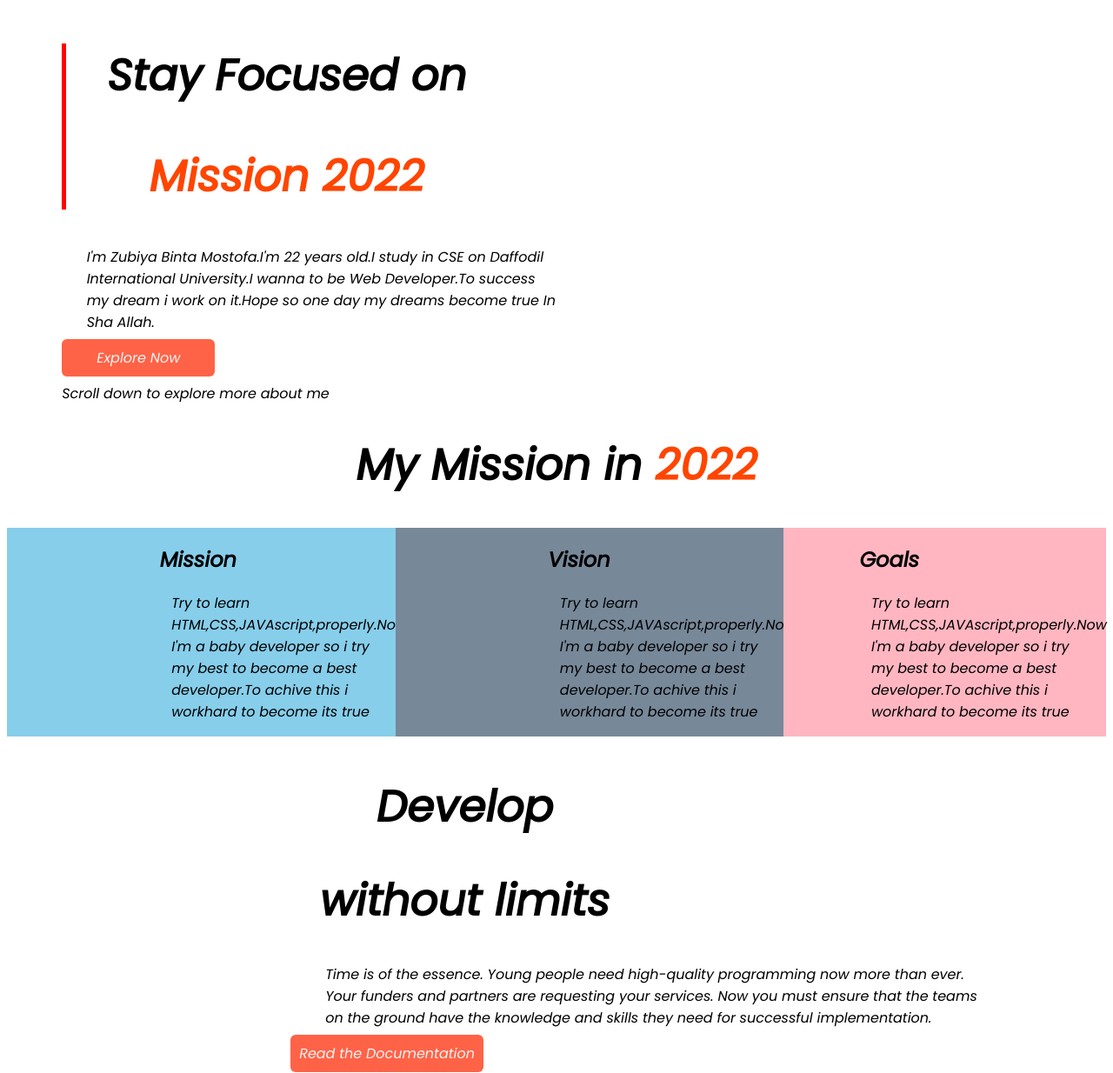
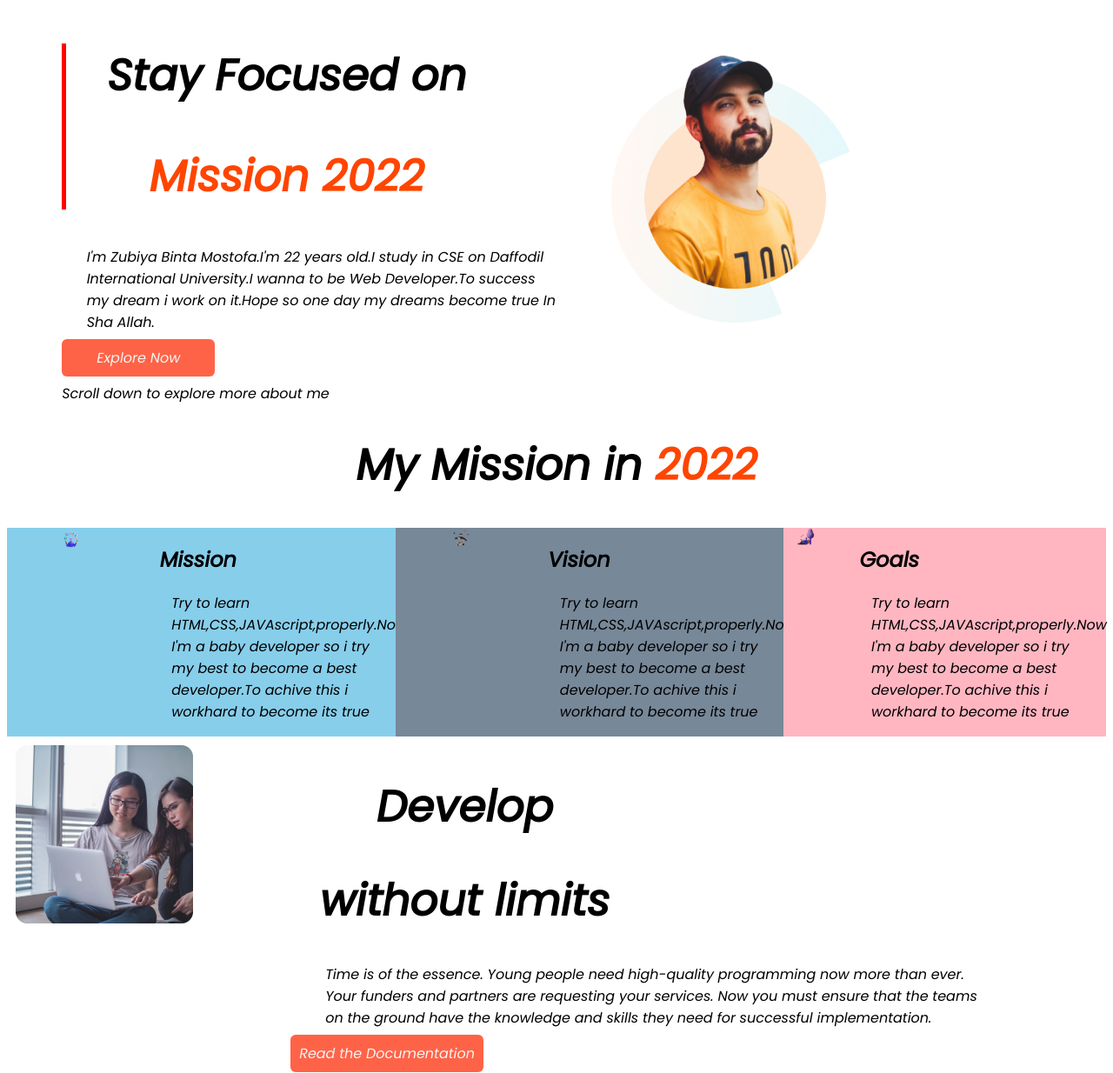
Before and after one commit to zubiyabintamostofa/Assignment1, a plain HTML site: page index.html in a window 1280 px wide. Shown: the whole page at 87% size. Drawn offline with Linux system fonts and the light colour scheme; the site is published under a folder, as on GitHub Pages, so addresses that start at the root find nothing.

Commit message:
fourth push

```diff
--- a/index.html
+++ b/index.html
@@ -30,7 +30,7 @@
                 Now</a>
         </div>
 
-        <div class="half-width"><img src="/mission-2022-main/images/person/person-0.png" alt="" srcset=""></div>
+        <div class="half-width"><img src="mission-2022-main/images/person/person-0.png" alt="" srcset=""></div>
     </section>
 
     <p>Scroll down to explore more about me</p>
@@ -38,14 +38,14 @@
 
 
     <div class="class">
-        <div class="half-width2"><img src="/mission-2022-main/images/illustrators/illustrator-1.png" alt="" srcset=""></div>
+        <div class="half-width2"><img src="mission-2022-main/images/illustrators/illustrator-1.png" alt="" srcset=""></div>
 
    <div class="half-width2">     <h2>Mission</h2>
     <P> Try to learn HTML,CSS,JAVAscript,properly.Now I'm a baby developer so i try my best to become a best
         developer.To achive this i workhard to become its true</P></div>
 
 
-    <div class="half-width3"><img src="/mission-2022-main/images/illustrators/illustrator-2.png" alt="" srcset=""></div>
+    <div class="half-width3"><img src="mission-2022-main/images/illustrators/illustrator-2.png" alt="" srcset=""></div>
 
     <div class="half-width3">
         <h2>Vision</h2>
@@ -53,7 +53,7 @@
             developer.To achive this i workhard to become its true</p>
     </div>
 
-    <div class="half-width4"><img src="/mission-2022-main/images/illustrators/illustrator-3.png" alt="" srcset=""></div>
+    <div class="half-width4"><img src="mission-2022-main/images/illustrators/illustrator-3.png" alt="" srcset=""></div>
 
     <div class="half-width4">
         <h2>Goals</h2>
@@ -67,7 +67,7 @@
 
 
     <div class="big">
-        <div class="half-width5"><img src="/mission-2022-main/images/pictures/coding.png" alt="" srcset="">
+        <div class="half-width5"><img src="mission-2022-main/images/pictures/coding.png" alt="" srcset="">
         </div>
 
         <div class="pull2">
```
